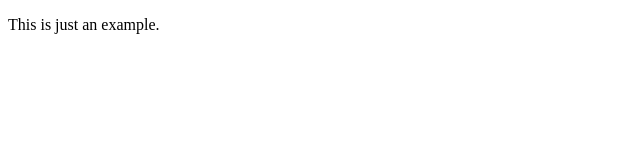
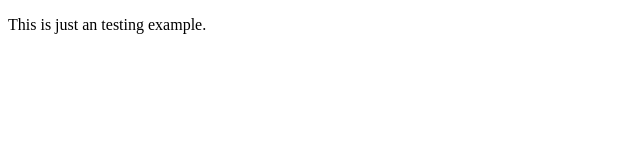
Before and after one commit to Ukrdealing/Ukrdealing.github.io, a plain HTML site: page index.html in a window 1280 px wide. Shown: the full height of the page, 0-640 px from the left. Drawn offline with Linux system fonts and the light colour scheme.

Commit message:
Update index.html

```diff
--- a/index.html
+++ b/index.html
@@ -4,6 +4,6 @@
     <title>This is the title of the webpage!</title>
   </head>
   <body>
-    <p>This is just an example.</p>
+    <p>This is just an testing example.</p>
   </body>
 </html>
```
